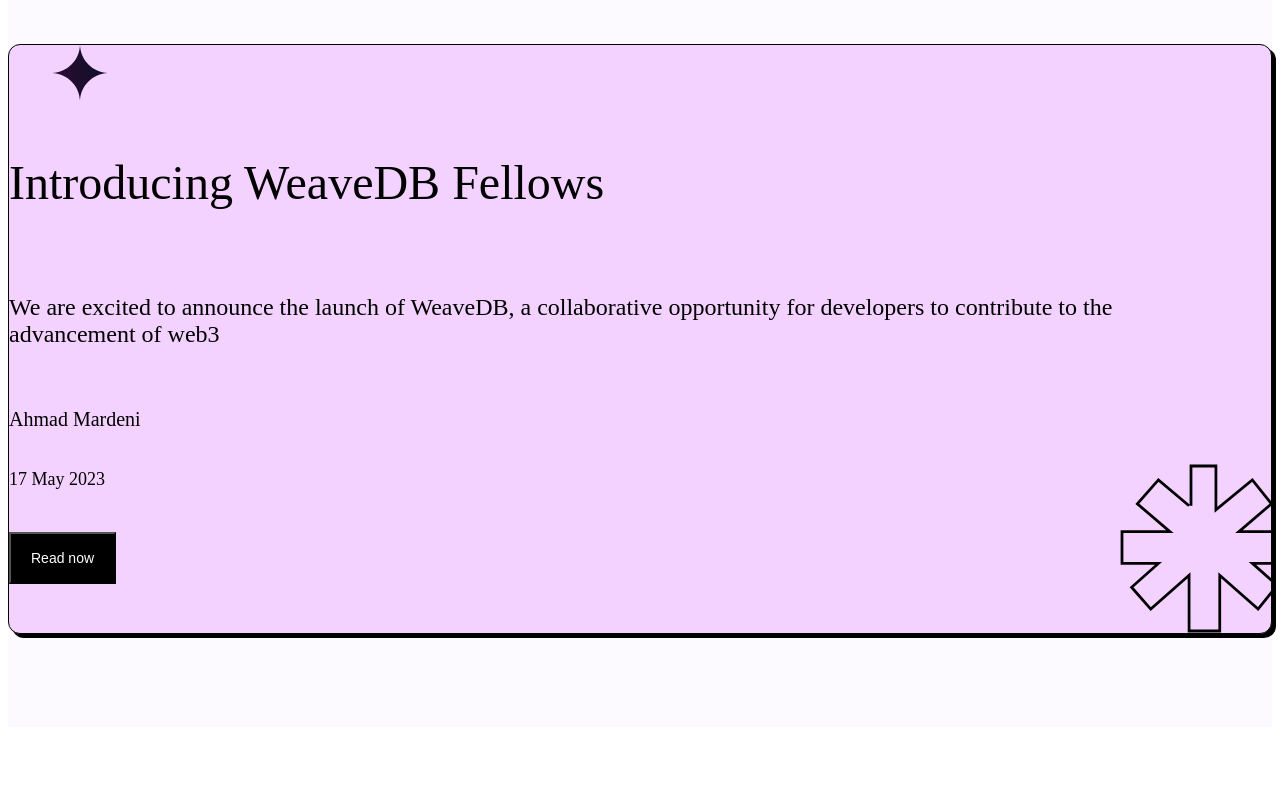
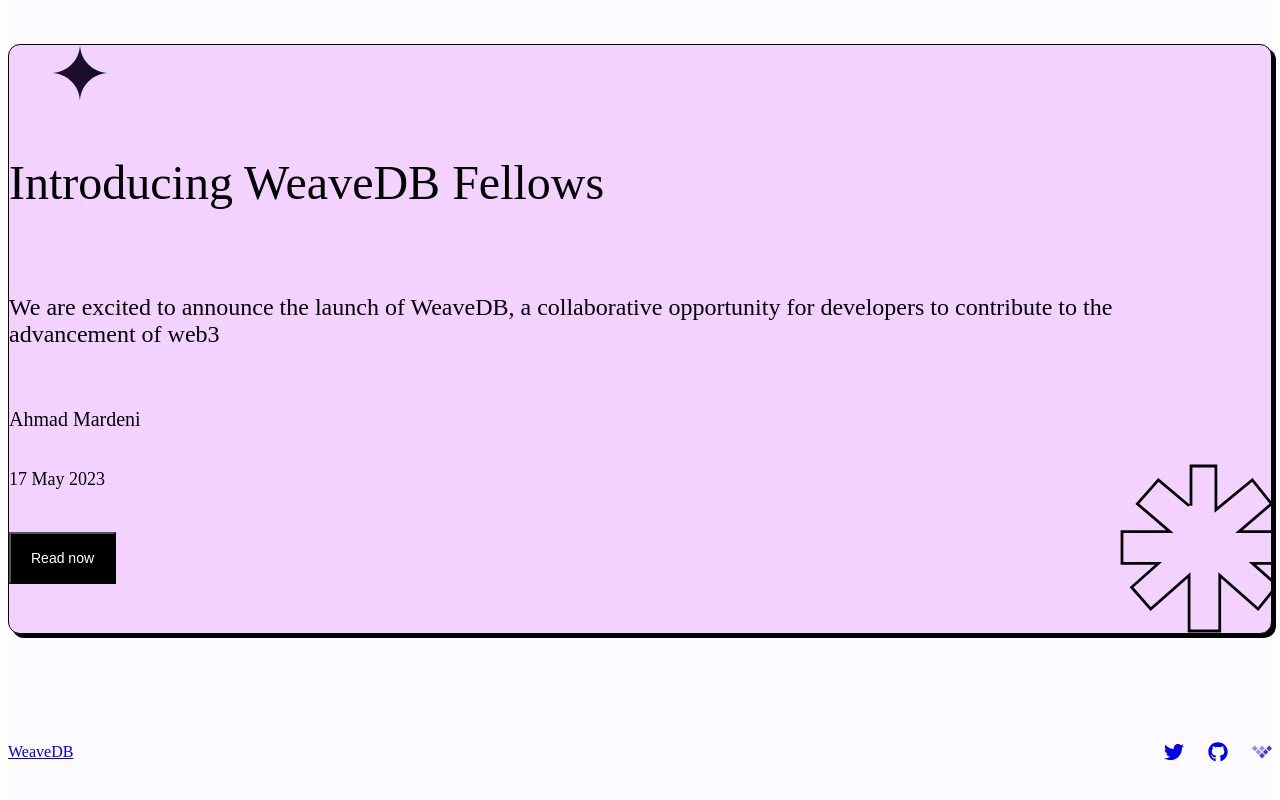
Before and after one commit to drumfeet/fellowship, a Next.js app in the folder fellowship/: page / in a window 1280 px wide. Shown: the part 4566-5366 px from the top of the page. Before the commit the page ends 5301 px from the top, so only its background shows below. Built offline with nearby package versions, Linux system fonts and the light colour scheme.

Commit message:
udpate Footer component

```diff
--- a/fellowship/components/Footer.js
+++ b/fellowship/components/Footer.js
@@ -5,8 +5,10 @@
   VisuallyHidden,
   Link,
   chakra,
+  Spacer,
 } from "@chakra-ui/react"
 import { FaGithub, FaTwitter } from "react-icons/fa"
+import { WeaveDBLogo } from "./images/icons/icons"
 
 export default function Footer() {
   const SocialButton = ({ children, label, href }) => {
@@ -33,30 +35,13 @@
   return (
     <>
       <Flex
-        direction="column"
-        alignItems="center"
-        w={1511}
-        h={120}
-        bg="#FCF9FF"
-        gap={64}
-      >
-        <Flex
-          direction="column"
-          alignItems="center"
-          px={32}
-          gap={32}
-          w={1280}
-          h={24}
-        >
-          <Flex
-            direction="row"
+        flexDirection="row"
         justifyContent="space-between"
         alignItems="center"
-            p={0}
-            w={1216}
-            h={24}
+        paddingBottom="93px"
+        paddingX={{ base: "24px", md: "185px" }}
       >
-            <Text alignItems="flex-start" fontWeight="400" fontSize="16px">
+        <Text fontWeight="400" fontSize="16px">
           <Link
             href="https://weavedb.dev"
             isExternal
@@ -65,15 +50,17 @@
             WeaveDB
           </Link>
         </Text>
-            <Stack direction={"row"} spacing="28px">
+
+        <Flex gap="24px">
           <SocialButton href="https://twitter.com/weave_db">
             <FaTwitter />
           </SocialButton>
           <SocialButton href={"https://github.com/weavedb/weavedb"}>
             <FaGithub />
           </SocialButton>
-            </Stack>
-          </Flex>
+          <SocialButton href={"https://weavedb.dev"}>
+            <WeaveDBLogo width="20px" height="20px" color="black" />
+          </SocialButton>
         </Flex>
       </Flex>
     </>
--- a/fellowship/components/images/icons/icons.js
+++ b/fellowship/components/images/icons/icons.js
@@ -181,7 +181,12 @@
 }
 
 export function WeaveDBLogo(props) {
-  const { width = "900", height = "576", style = {} } = props
+  const {
+    width = "900",
+    height = "576",
+    color = "currentColor",
+    style = {},
+  } = props
   return (
     <>
       <svg
@@ -193,51 +198,51 @@
       >
         <rect
           x="0.955078"
-          y="125.81"
+          y="125.812"
           width="177.923"
           height="177.923"
-          transform="rotate(-45 0.955078 125.81)"
-          fill="white"
+          transform="rotate(-45 0.955078 125.812)"
+          fill="#9C89F6"
         />
         <rect
           x="162.711"
-          y="287.564"
+          y="287.566"
           width="177.923"
           height="177.923"
-          transform="rotate(-45 162.711 287.564)"
-          fill="white"
+          transform="rotate(-45 162.711 287.566)"
+          fill="#9C89F6"
         />
         <rect
           x="324.467"
-          y="125.81"
+          y="125.812"
           width="177.923"
           height="177.923"
-          transform="rotate(-45 324.467 125.81)"
-          fill="white"
+          transform="rotate(-45 324.467 125.812)"
+          fill="#9C89F6"
         />
         <rect
           x="324.467"
-          y="449.32"
+          y="449.322"
           width="177.923"
           height="177.923"
-          transform="rotate(-45 324.467 449.32)"
-          fill="white"
+          transform="rotate(-45 324.467 449.322)"
+          fill="#5137C5"
         />
         <rect
           x="486.224"
-          y="287.564"
+          y="287.566"
           width="177.923"
           height="177.923"
-          transform="rotate(-45 486.224 287.564)"
-          fill="white"
+          transform="rotate(-45 486.224 287.566)"
+          fill="#5137C5"
         />
         <rect
           x="647.979"
-          y="125.81"
+          y="125.812"
           width="177.923"
           height="177.923"
-          transform="rotate(-45 647.979 125.81)"
-          fill="white"
+          transform="rotate(-45 647.979 125.812)"
+          fill="#5137C5"
         />
       </svg>
     </>
--- a/fellowship/pages/index.js
+++ b/fellowship/pages/index.js
@@ -1,5 +1,6 @@
 import Blog from "@/components/Blog"
 import Ecosystem from "@/components/Ecosystem"
+import Footer from "@/components/Footer"
 import Hero from "@/components/Hero"
 import Judges from "@/components/Judges"
 import Partner from "@/components/Partner"
@@ -48,6 +49,7 @@
         <Judges />
         <Ecosystem />
         <Blog />
+        <Footer />
       </Flex>
     </>
   )
```
Lines whose indentation alone changed are shown as unchanged.
